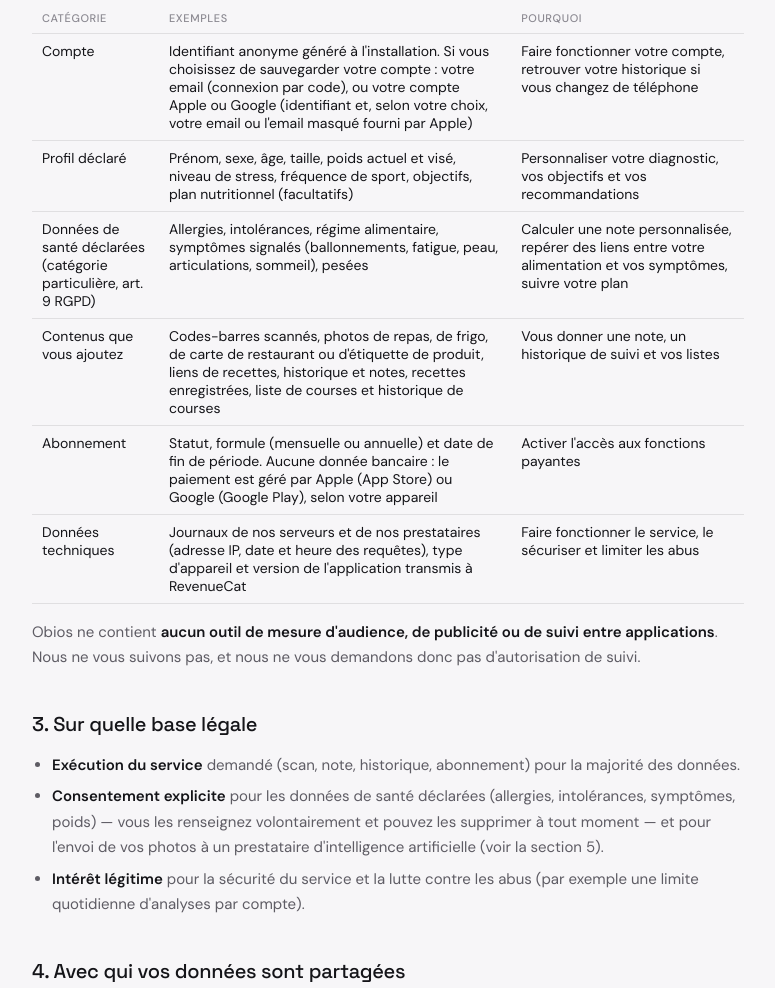
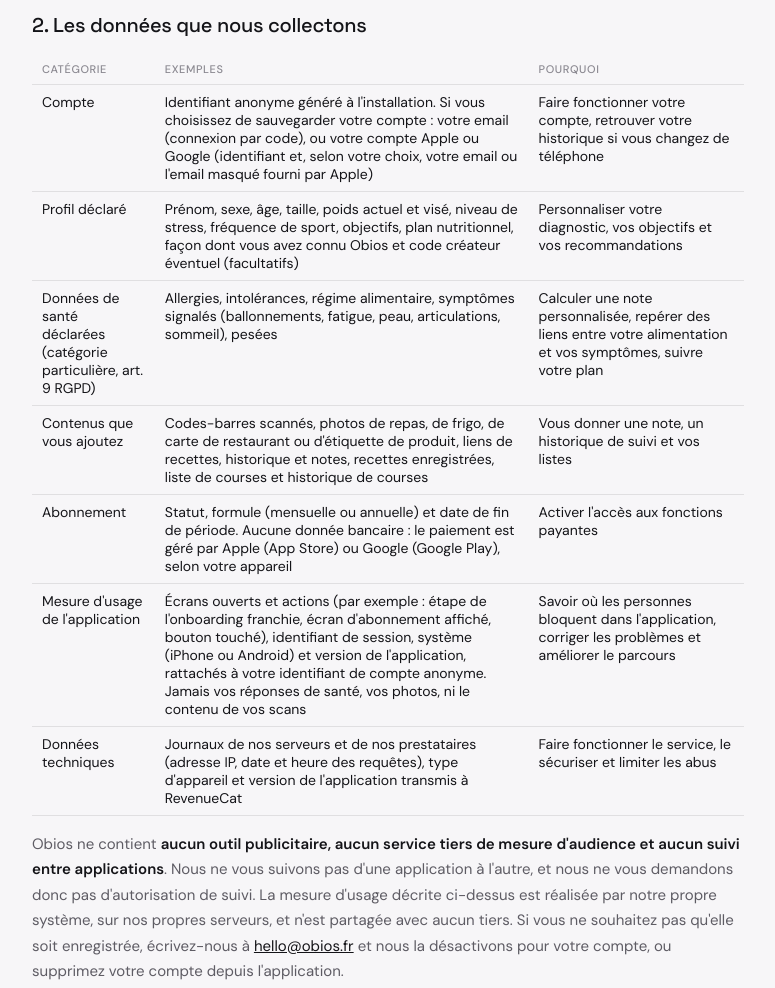
Before and after one commit to Math222222/obios-landing, a plain HTML site: page politique-confidentialite.html in a window 1280 px wide. Shown: the part 802-1790 px from the top of the page, without its empty margins (252-1027 px from the left). Drawn offline with Linux system fonts and the light colour scheme.

Commit message:
Politique de confidentialité : mesure d'usage interne, origine déclarée et code créateur (mise à jour du 24/11/2026)

```diff
--- a/politique-confidentialite.html
+++ b/politique-confidentialite.html
@@ -25,12 +25,12 @@
 <main class="doc">
   <p class="eyebrow">Informations légales</p>
   <h1>Politique de confidentialité</h1>
-  <p class="updated">Dernière mise à jour : 22 octobre 2026</p>
+  <p class="updated">Dernière mise à jour : 24 novembre 2026</p>
 
   <p>Cette politique explique quelles données Obios collecte, pourquoi, avec qui elles sont partagées, combien de temps elles sont conservées et comment vous pouvez les contrôler. Elle s'applique à l'application mobile Obios et au site obios.fr.</p>
 
   <div class="callout">
-    <p><strong>En bref</strong> — Obios fonctionne avec un compte anonyme : ni email ni mot de passe ne sont obligatoires. Les données que vous choisissez de renseigner (allergies, symptômes, poids, régime) servent uniquement à calculer votre note personnalisée et vos recommandations. Elles ne sont jamais vendues ni utilisées pour de la publicité, et nous n'avons aucun outil de suivi publicitaire. Vos photos ne sont envoyées à une intelligence artificielle qu'avec votre accord, que vous pouvez retirer à tout moment. Vous pouvez tout supprimer depuis l'application.</p>
+    <p><strong>En bref</strong> — Obios fonctionne avec un compte anonyme : ni email ni mot de passe ne sont obligatoires. Les données que vous choisissez de renseigner (allergies, symptômes, poids, régime) servent uniquement à calculer votre note personnalisée et vos recommandations. Elles ne sont jamais vendues ni utilisées pour de la publicité, et nous n'avons aucun outil de suivi publicitaire. Nous mesurons seulement, avec notre propre système, comment l'application est utilisée (écrans ouverts, étapes franchies), sans jamais y enregistrer vos données de santé. Vos photos ne sont envoyées à une intelligence artificielle qu'avec votre accord, que vous pouvez retirer à tout moment. Vous pouvez tout supprimer depuis l'application.</p>
   </div>
 
   <h2>1. Qui est responsable de vos données</h2>
@@ -48,7 +48,7 @@
     </tr>
     <tr>
       <td>Profil déclaré</td>
-      <td>Prénom, sexe, âge, taille, poids actuel et visé, niveau de stress, fréquence de sport, objectifs, plan nutritionnel (facultatifs)</td>
+      <td>Prénom, sexe, âge, taille, poids actuel et visé, niveau de stress, fréquence de sport, objectifs, plan nutritionnel, façon dont vous avez connu Obios et code créateur éventuel (facultatifs)</td>
       <td>Personnaliser votre diagnostic, vos objectifs et vos recommandations</td>
     </tr>
     <tr>
@@ -67,18 +67,23 @@
       <td>Activer l'accès aux fonctions payantes</td>
     </tr>
     <tr>
+      <td>Mesure d'usage de l'application</td>
+      <td>Écrans ouverts et actions (par exemple : étape de l'onboarding franchie, écran d'abonnement affiché, bouton touché), identifiant de session, système (iPhone ou Android) et version de l'application, rattachés à votre identifiant de compte anonyme. Jamais vos réponses de santé, vos photos, ni le contenu de vos scans</td>
+      <td>Savoir où les personnes bloquent dans l'application, corriger les problèmes et améliorer le parcours</td>
+    </tr>
+    <tr>
       <td>Données techniques</td>
       <td>Journaux de nos serveurs et de nos prestataires (adresse IP, date et heure des requêtes), type d'appareil et version de l'application transmis à RevenueCat</td>
       <td>Faire fonctionner le service, le sécuriser et limiter les abus</td>
     </tr>
   </table>
-  <p>Obios ne contient <strong>aucun outil de mesure d'audience, de publicité ou de suivi entre applications</strong>. Nous ne vous suivons pas, et nous ne vous demandons donc pas d'autorisation de suivi.</p>
+  <p>Obios ne contient <strong>aucun outil publicitaire, aucun service tiers de mesure d'audience et aucun suivi entre applications</strong>. Nous ne vous suivons pas d'une application à l'autre, et nous ne vous demandons donc pas d'autorisation de suivi. La mesure d'usage décrite ci-dessus est réalisée par notre propre système, sur nos propres serveurs, et n'est partagée avec aucun tiers. Si vous ne souhaitez pas qu'elle soit enregistrée, écrivez-nous à <a href="mailto:hello@obios.fr?subject=Mesure%20d%27usage%20Obios">hello@obios.fr</a> et nous la désactivons pour votre compte, ou supprimez votre compte depuis l'application.</p>
 
   <h2>3. Sur quelle base légale</h2>
   <ul>
     <li><strong>Exécution du service</strong> demandé (scan, note, historique, abonnement) pour la majorité des données.</li>
     <li><strong>Consentement explicite</strong> pour les données de santé déclarées (allergies, intolérances, symptômes, poids) — vous les renseignez volontairement et pouvez les supprimer à tout moment — et pour l'envoi de vos photos à un prestataire d'intelligence artificielle (voir la section 5).</li>
-    <li><strong>Intérêt légitime</strong> pour la sécurité du service et la lutte contre les abus (par exemple une limite quotidienne d'analyses par compte).</li>
+    <li><strong>Intérêt légitime</strong> pour la sécurité du service et la lutte contre les abus (par exemple une limite quotidienne d'analyses par compte), ainsi que pour la mesure d'usage de l'application, qui sert à corriger et améliorer le parcours et ne contient aucune donnée de santé.</li>
   </ul>
 
   <h2>4. Avec qui vos données sont partagées</h2>
@@ -139,6 +144,7 @@
   <h2 id="suppression-compte">7. Combien de temps vos données sont conservées, et suppression du compte</h2>
   <ul>
     <li>Vos données sont conservées tant que votre compte existe.</li>
+    <li>Les événements de mesure d'usage sont dissociés de votre compte quand vous le supprimez : ils restent sous forme anonyme, sans aucun identifiant qui permette de remonter à vous.</li>
     <li>Les photos de vos repas sont enregistrées dans votre historique pour que vous puissiez le consulter. Elles sont supprimées quand vous supprimez le scan correspondant ou votre compte.</li>
     <li><strong>Suppression du compte</strong> (<em>Profil › Supprimer mon compte</em>) : votre compte, vos données, vos photos, votre profil chez RevenueCat et, si vous l'aviez utilisée, l'autorisation « Se connecter avec Apple » sont supprimés ou révoqués. Les sauvegardes techniques disparaissent dans leur délai normal de rotation, 30 jours au maximum.</li>
     <li>Supprimer votre compte <strong>n'annule pas</strong> un abonnement : il se résilie sur iPhone dans Réglages › votre nom › Abonnements, et sur Android dans Google Play › Paiements et abonnements › Abonnements.</li>
```
